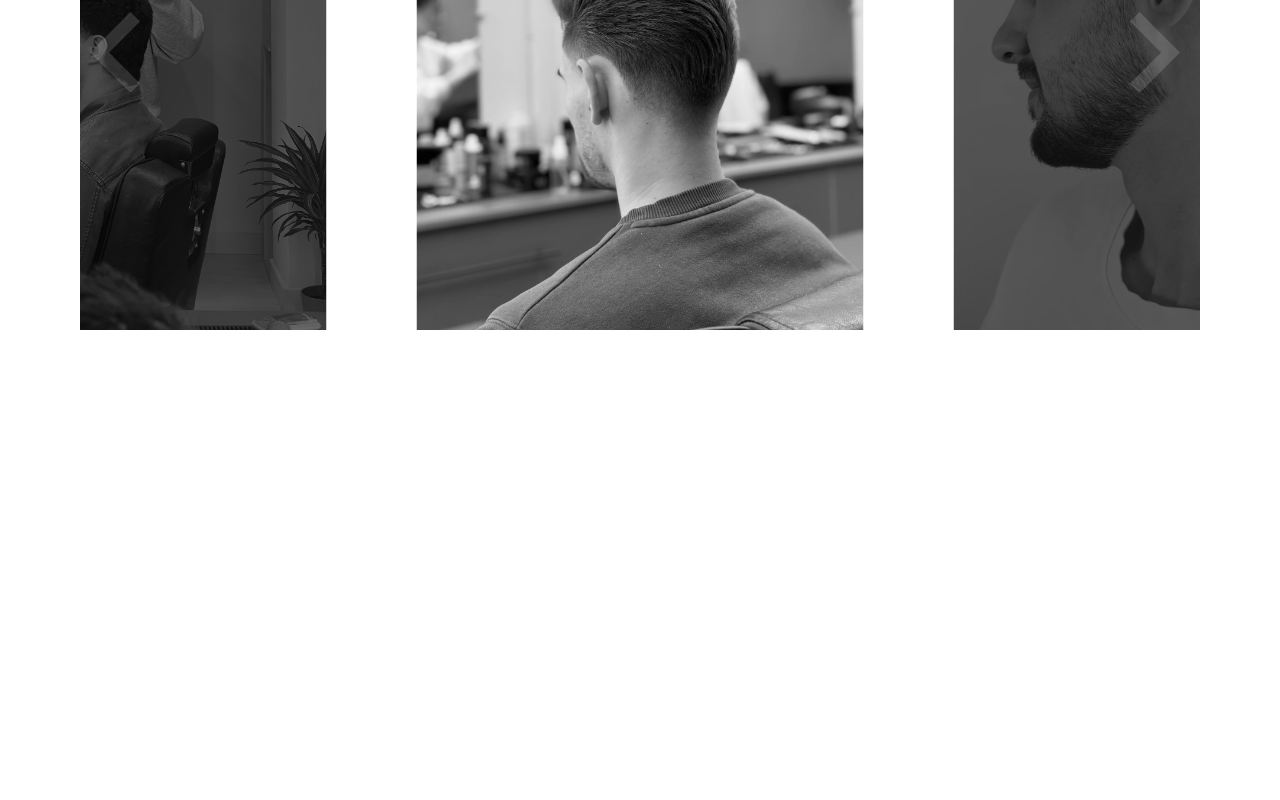
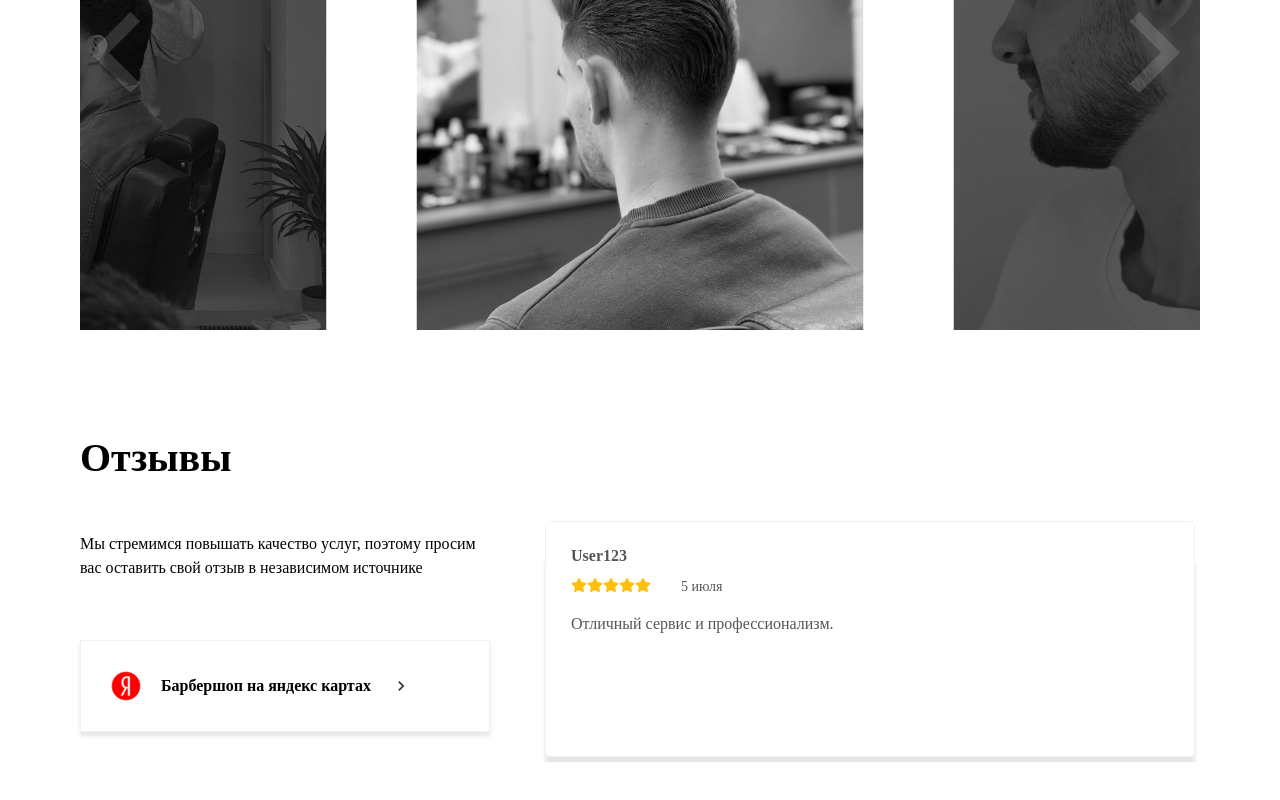
Before and after one commit to Ex1s9/Commerce-project, a React (Vite) app: page / in a window 1280 px wide. Shown: the part 2983-3783 px from the top of the page. Before the commit the page ends 3417 px from the top, so only its background shows below. Built offline with nearby package versions, Linux system fonts and the light colour scheme; a web font is replaced by a local one.

Commit message:
сделал блок с отзывами

```diff
--- a/src/App.tsx
+++ b/src/App.tsx
@@ -1,5 +1,6 @@
-import Galery from "./components/body/galery/Galery.tsx";
+import Galery from "./components/body/galery/galery.tsx";
 import OurTeam from "./components/body/ourTeam/ourTeam.tsx";
+import MainReviews from "./components/body/reviews/index.tsx";
 import WhyChooseUsBlock from "./components/body/whyChooseUsBlock/whyChooseUsBlock.tsx";
 import Header from "./components/header/index.tsx";
 import PriceBlock from "./components/price-list/comp/PriceBlock.tsx";
@@ -12,6 +13,7 @@ function App() {
       <OurTeam />
       <WhyChooseUsBlock />
       <Galery />
+      <MainReviews />
     </div>
   )
 }
--- /dev/null
+++ b/src/components/body/reviews/index.module.scss
@@ -0,0 +1,113 @@
+.container {
+     max-width: 1200px;
+     margin: 0 auto;
+     padding: 0 40px;
+
+     h2 {
+          font-size: 40px;
+          line-height: 48px;
+          font-weight: 800;
+     }
+}
+
+.review {
+     display: flex;
+     align-items: start;
+     justify-content: space-between;
+     gap: 50px;
+}
+
+.reviewLeft {
+     width: 37%;
+
+     p {
+          color: #000;
+          font-size: 16px;
+          font-weight: 500;
+          line-height: 24px;
+          margin-bottom: 60px;
+
+     }
+
+     a {
+          padding: 30px;
+          border: 1px solid #F1F1F1;
+          background: #FFF;
+          box-shadow: 0px 4px 4px 0px rgba(0, 0, 0, 0.10);
+          color: #000;
+          font-size: 16px;
+          font-weight: 700;
+          line-height: 24px;
+          display: flex;
+          align-items: center;
+          gap: 20px;
+          cursor: pointer;
+          max-width: 414.4px;
+
+          &::before {
+               content: url('/images/ya-icon.png');
+               line-height: 0;
+          }
+
+          &::after {
+               content: url('/images/rew-arrow.png');
+               line-height: 0;
+          }
+     }
+}
+
+.reviewRight {
+     max-width: 100%;
+}
+
+@media (min-width: 0px) {
+     .review {
+          flex-direction: column;
+          gap: 30px;
+     }
+
+     .reviewLeft {
+          width: 100%;
+
+          p {
+               margin-bottom: 20px;
+          }
+
+     }
+
+}
+
+@media (min-width: 768px) {
+     .review {
+          gap: 50px;
+     }
+
+     .reviewLeft {
+          width: 100%;
+          display: flex;
+          flex-direction: row;
+          justify-content: space-between;
+          gap: 30px;
+
+          p {
+               width: 50%;
+               margin-bottom: 60px;
+          }
+     }
+}
+
+@media (min-width: 1024px) {
+     .review {
+          flex-direction: row;
+     }
+
+     .reviewLeft {
+          width: 37%;
+          display: block;
+          gap: 0;
+
+          p {
+               width: 100%;
+          }
+     }
+}
--- /dev/null
+++ b/src/components/body/reviews/index.tsx
@@ -0,0 +1,21 @@
+import s from "./index.module.scss"
+import Reviews from "./reviews"
+
+const MainReviews = () => {
+     return (
+          <div className={s.container}>
+               <h2>Отзывы</h2>
+               <div className={s.review}>
+                    <div className={s.reviewLeft}>
+                         <p>Мы стремимся повышать качество услуг, поэтому просим вас оставить свой отзыв в независимом источнике</p>
+                         <a>Барбершоп на яндекс картах</a>
+                    </div>
+                    <div className={s.reviewRight}>
+                         <Reviews />
+                    </div>
+               </div>
+          </div>
+     )
+}
+
+export default MainReviews
--- /dev/null
+++ b/src/components/body/reviews/reviews.module.scss
@@ -0,0 +1,4 @@
+.reviews {
+     margin-bottom: 200px;
+     max-width: 660px;
+}
--- /dev/null
+++ b/src/components/body/reviews/reviews.tsx
@@ -0,0 +1,69 @@
+import { Autoplay } from "swiper/modules";
+import { Swiper, SwiperSlide } from "swiper/react";
+import s from "./reviews.module.scss";
+import ReviewsBlock from "./reviewsBlock";
+
+const reviewsData = [
+     {
+          title: 'Очень понравилось, Всё чётко, рекомендую.',
+          author: 'Ex1s9',
+          date: '9 июля',
+     },
+     {
+          title: 'Отличный сервис и профессионализм.',
+          author: 'User123',
+          date: '5 июля',
+     },
+     {
+          title: 'Очень вежливый персонал, отзывчивый и коммуникабельный. Веселые ребята, шикарная атмосфера.',
+          author: 'Ex1s92',
+          date: '9 сентября',
+     },
+     {
+          title: 'Отличный барбершоп! Крутая атмосфера и профи мастера!',
+          author: 'User1',
+          date: '9 марта',
+     },
+     {
+          title: 'Великолепное место, где из ваших волос сделают конфетку.Спасибо большое за качественную работу, отличное настроение и вкусный кофе!',
+          author: 'User12',
+          date: '9 августа',
+     },
+     {
+          title: 'Отличная стрижка, превосходный мастер Иван сделал все в лучшем виде! Если стричься - то только здесь! Всем советую!',
+          author: 'Ex1s93',
+          date: '9 января',
+     }
+];
+
+const Reviews = () => {
+     return (
+          <div className={s.reviews}>
+               <Swiper
+                    slidesPerView={1}
+                    slidesPerGroup={1}
+                    loop={true}
+                    autoplay={{
+                         delay: 3000,
+                         disableOnInteraction: false,
+                         pauseOnMouseEnter: false
+                    }}
+                    allowTouchMove={false}
+                    modules={[Autoplay]}
+                    className={s.swiper}
+               >
+                    {reviewsData.map((review, index) => (
+                         <SwiperSlide key={index} className={s.slide}>
+                              <ReviewsBlock
+                                   author={review.author}
+                                   title={review.title}
+                                   date={review.date}
+                              />
+                         </SwiperSlide>
+                    ))}
+               </Swiper>
+          </div>
+     )
+}
+
+export default Reviews;
--- /dev/null
+++ b/src/components/body/reviews/reviewsBlock.module.scss
@@ -0,0 +1,45 @@
+.block {
+     display: flex;
+     margin: 5px 5px;
+}
+
+.textContainer {
+     border: 1px solid #F1F1F1;
+     background: #FFF;
+     box-shadow: 0px 40px 4px 0px rgba(0, 0, 0, 0.10);
+     border-radius: 5px;
+     color: #555;
+     text-align: left;
+     width: 650px;
+     height: 236.6px;
+     align-items: flex-start;
+     padding: 25px 25px 65px 25px;
+}
+
+.stars {
+     display: flex;
+     align-items: center;
+     gap: 30px;
+     margin-bottom: 10px;
+     height: 24px;
+
+     li {
+          line-height: 1;
+          list-style: none;
+          color: #FFC108;
+          display: flex;
+     }
+
+     p {
+          color: #555;
+          font-size: 14px;
+          font-weight: 400;
+     }
+}
+
+.author {
+     font-size: 16px;
+     font-weight: bold;
+     margin: 0;
+     margin-bottom: 10px;
+}
--- /dev/null
+++ b/src/components/body/reviews/reviewsBlock.tsx
@@ -0,0 +1,32 @@
+import { FaStar } from 'react-icons/fa6';
+import s from './ReviewsBlock.module.scss';
+
+type ReviewsCardProps = {
+     title: string;
+     author: string;
+     date: string;
+};
+
+const ReviewsBlock: React.FC<ReviewsCardProps> = ({ title, author, date }) => {
+     const starCount = 5;
+
+     return (
+          <div className={s.block}>
+               <div className={s.textContainer}>
+                    <h4 className={s.author}>{author}</h4>
+                    <div className={s.stars}>
+                         <li>
+                              {Array.from({ length: starCount }, (_, index) => (
+                                   <span key={index}><FaStar /></span>
+                              ))}
+                         </li>
+                         <p>{date}</p>
+                    </div>
+
+                    <p className={s.reviews}>{title}</p>
+               </div>
+          </div>
+     );
+};
+
+export default ReviewsBlock;
```
Also changed, not shown: public/images/rew-arrow.png (added), public/images/ya-icon.png (added).
